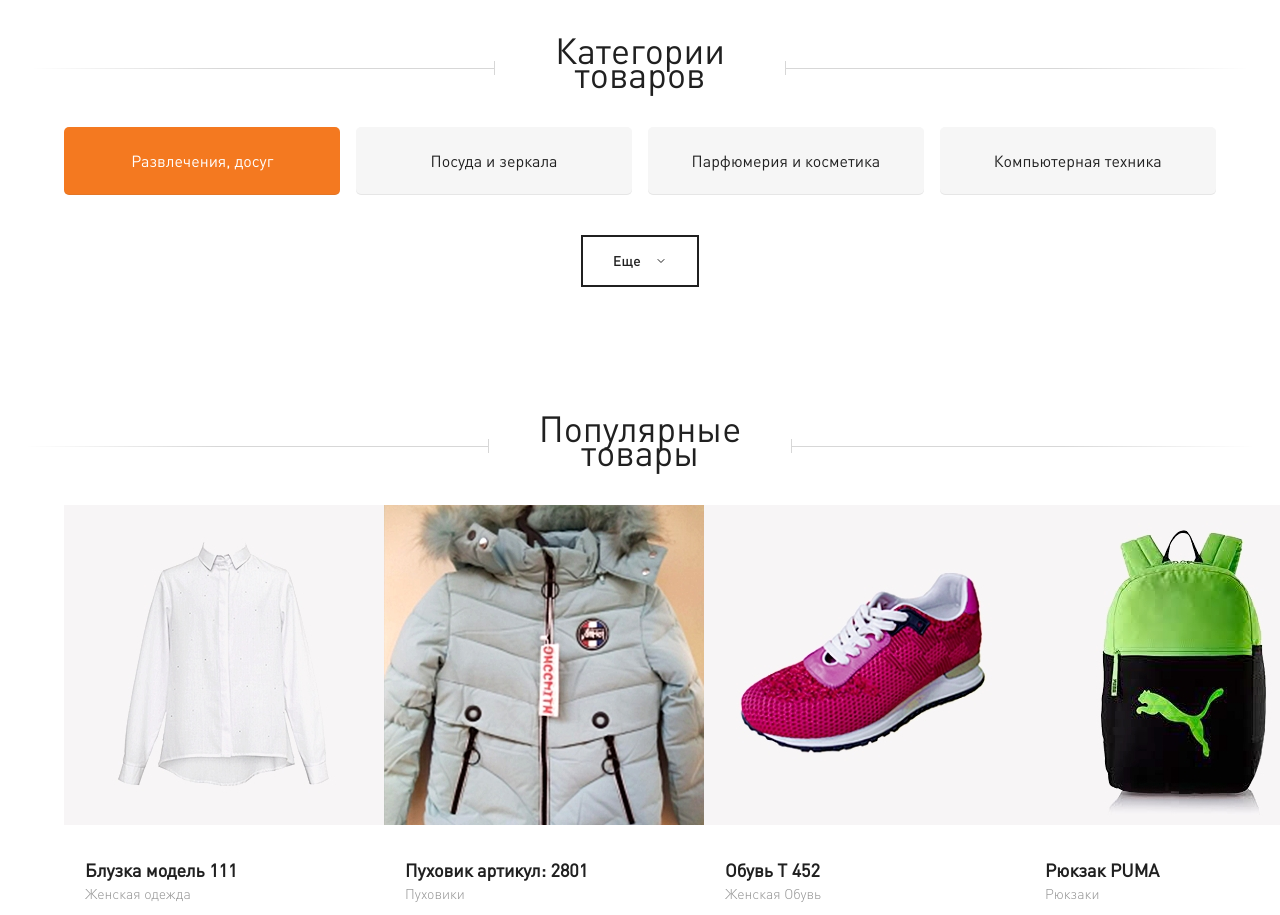
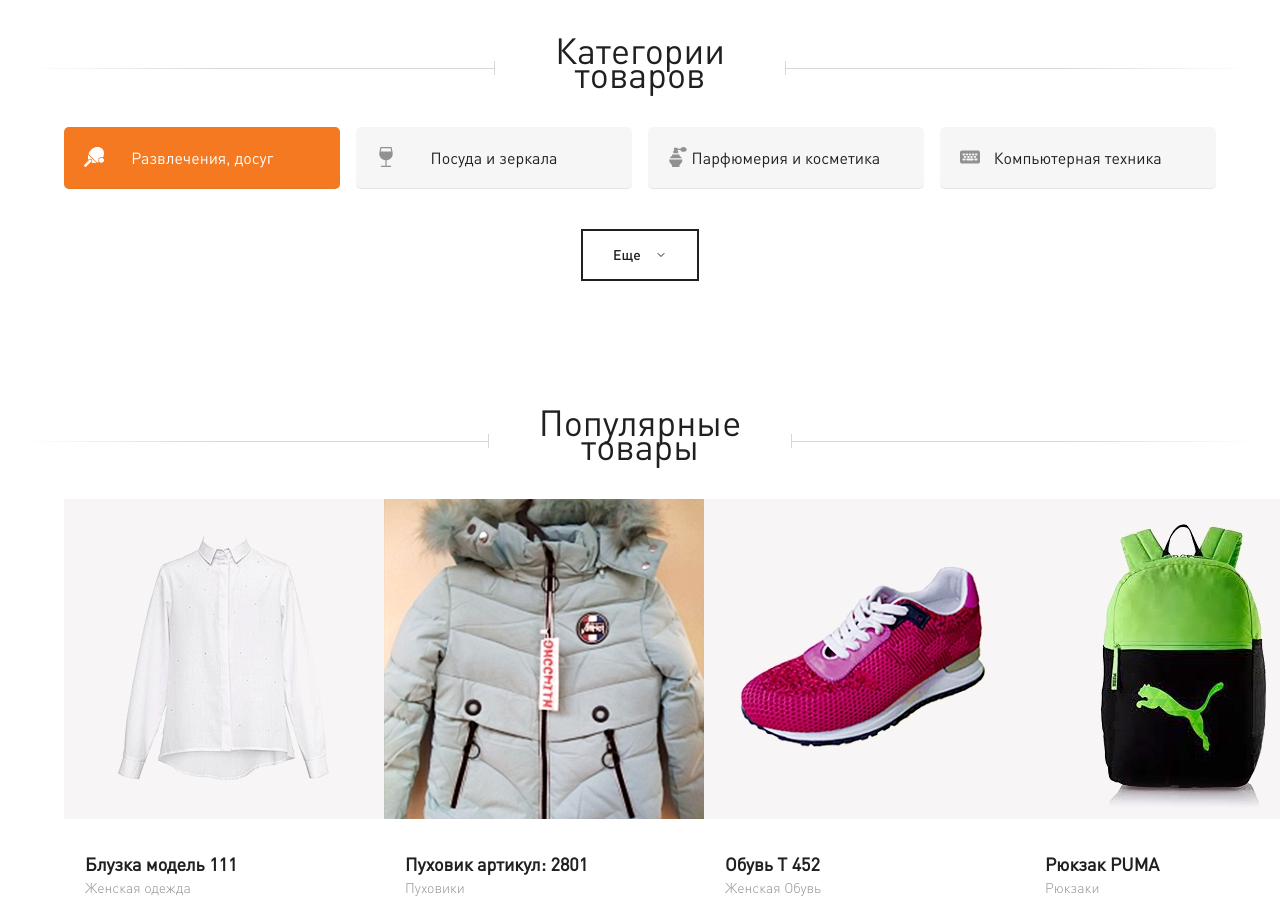
Before and after one commit to Shuvarov-MD/BMC-Sales, a website: page src/index.html in a window 1280 px wide. Shown: the part 1240-2155 px from the top of the page. Drawn offline with Linux system fonts and the light colour scheme; files whose address does not match are found by name.

Commit message:
feat: add svg icon in categories section

```diff
--- a/src/index.html
+++ b/src/index.html
@@ -278,6 +278,10 @@
     <!-- /.container -->
   </header>
   <!-- /.header -->
+
+
+
+<main>
   <section class="section hero">
     <div class="container">
       <div class="swiper-container hero__swiper-container">
@@ -505,6 +509,9 @@
     <!-- /.container -->
   </section>
   <!-- /.section hero -->
+
+
+
   <section class="section approved-form">
     <div class="container">
       <h2 class="title approved-form__title"><span class="approved-form__title--bold">УТВЕРЖДЕННАЯ ФОРМА</span> ДЛЯ ШКОЛ
@@ -600,28 +607,63 @@
       </div>
     </div>
   </section>
+
+
+
   <section class="section categories">
     <div class="container">
       <h2 class="title categories__title">Категории товаров</h2>
       <!-- /.title categories__title -->
       <div class="row categories__row">
         <a href="#" class="col categories__col categories__col--active">
-
+          <svg version="1.1" class="categories__col-img"  xmlns="http://www.w3.org/2000/svg" xmlns:xlink="http://www.w3.org/1999/xlink" x="0px" y="0px"
+          viewBox="0 0 512.024 512.024" style="enable-background:new 0 0 512.024 512.024;" xml:space="preserve">
+       <g>
+         <g>
+           <g>
+             <path d="M106.226,195.625c-0.776,3.083-1.557,6.305-2.137,9.546c-5.79,27.138-5.787,55.193,0.009,82.33
+               c3.562,15.961,3.66,32.499,0.289,48.501l19.667-19.666c12.781-12.811,31.429-17.823,48.91-13.147
+               c17.481,4.676,31.136,18.33,35.814,35.811s-0.334,36.129-13.144,48.911l-19.527,19.526c15.914-3.32,32.353-3.215,48.224,0.309
+               c27.084,5.707,55.059,5.728,82.152,0.063h0c3.325-0.601,6.536-1.447,9.753-2.26L106.226,195.625z"/>
+             <path d="M182.703,329.263c-12.626-12.625-33.096-12.624-45.721,0.002L23.912,442.33l-0.065,0.073l-0.031,0.022L4.749,461.492
+               c-6.131,6.325-6.318,16.316-0.429,22.866l22.875,22.857c6.431,6.411,16.837,6.411,23.268,0l132.241-132.232
+               C195.33,362.357,195.329,341.887,182.703,329.263z"/>
+             <path d="M472.491,279.195c-23.915-9.906-51.443-4.43-69.747,13.873c-18.304,18.304-23.779,45.831-13.873,69.747
+               c9.906,23.915,33.243,39.508,59.128,39.508c35.329-0.041,63.959-28.671,64-64C512,312.437,496.406,289.101,472.491,279.195z"/>
+             <path d="M388.312,281.543c25.606-26.951,66.119-33.351,98.786-15.605C526.496,186.43,518.371,99.24,465.58,46.457
+               C430.982,11.859,381.848-4.316,327.41,0.988c-57.811,6.631-111.546,33.066-152.08,74.817
+               c-22.47,22.254-40.702,48.413-53.804,77.196c-2.018,4.219-3.679,8.161-5.339,12.281c-1.474,3.617-2.634,7.091-3.851,10.591
+               l223.87,223.789l0.649-0.213c3.248-1.084,6.612-2.257,9.868-3.583c4.33-1.665,8.411-3.438,12.482-5.205h0
+               c6.562-3.028,12.653-6.282,18.574-9.665C358.386,349.281,362.705,308.494,388.312,281.543z"/>
+           </g>
+         </g>
+       </g>
+       </svg>
           <span class="categories__text">Развлечения, досуг</span>
         </a>
         <!-- /.col categories__col -->
         <a href="#" class="col categories__col">
-
+          <svg version="1.1" class="categories__col-img" xmlns="http://www.w3.org/2000/svg" xmlns:xlink="http://www.w3.org/1999/xlink" x="0px" y="0px"
+          viewBox="0 0 512 512" style="enable-background:new 0 0 512 512;" xml:space="preserve">
+       <g>
+         <g>
+           <path d="M324.123,327.241c36.262-15.337,66.318-43.178,84.634-78.394c18.196-34.986,23.977-75.598,16.276-114.355L398.313,0
+             H113.687l-26.72,134.493c-7.7,38.757-1.92,79.369,16.276,114.355c18.316,35.215,48.373,63.056,84.634,78.394
+             c16.983,7.184,34.796,11.568,53.123,13.116V482H126v30h260v-30H271V340.357C289.327,338.809,307.139,334.425,324.123,327.241z
+              M122.022,112l16.291-82h235.374l16.291,82H122.022z"/>
+         </g>
+       </g>
+       </svg>
           <span class="categories__text">Посуда и зеркала</span>
         </a>
         <!-- /.col categories__col -->
         <a href="#" class="col categories__col">
-
+          <svg class="categories__col-img"  enable-background="new 0 0 512 512"  viewBox="0 0 512 512"  xmlns="http://www.w3.org/2000/svg"><path d="m105.313 223.709-9.153 5.145c-24.093 13.54-42.622 34.324-53.311 59.099h312.707c-10.689-24.774-29.219-45.559-53.311-59.099l-9.154-5.145v-34.367h-187.778z"/><path d="m453.015 16.462c-15.333-10.616-35.449-16.462-56.641-16.462s-41.308 5.846-56.641 16.462c-11.849 8.203-20.105 18.919-23.943 30.635h-70.19v-25.118h-92.795v78.493h-16.222v58.87h125.239v-58.87h-16.222v-23.375h70.19c3.838 11.715 12.094 22.432 23.943 30.635 15.333 10.615 35.449 16.461 56.641 16.461s41.308-5.846 56.641-16.461c16.769-11.609 26.387-28.243 26.387-45.635 0-17.393-9.618-34.026-26.387-45.635z"/><path d="m34.158 317.952c-5.778 36.365 4.649 73.069 28.778 100.988l42.377 49.032v44.028h187.778v-44.027l42.377-49.032c24.13-27.919 34.556-64.623 28.778-100.988h-330.088z"/></svg>
           <span class="categories__text">Парфюмерия и косметика</span>
         </a>
         <!-- /.col categories__col -->
         <a href="#" class="col categories__col">
-
+          <svg class="categories__col-img" enable-background="new 0 0 512 512" viewBox="0 0 512 512"  xmlns="http://www.w3.org/2000/svg"><path d="m458 88h-404c-29.776 0-54 24.224-54 54v228c0 29.776 24.224 54 54 54h404c29.775 0 54-24.224 54-54v-228c0-29.776-24.225-54-54-54zm-130 80h16c13.255 0 24 10.745 24 24s-10.745 24-24 24h-16c-13.255 0-24-10.745-24-24s10.745-24 24-24zm0 88c0 13.255-10.745 24-24 24h-16c-13.255 0-24-10.745-24-24s10.745-24 24-24h16c13.255 0 24 10.745 24 24zm-80-88h16c13.255 0 24 10.745 24 24s-10.745 24-24 24h-16c-13.255 0-24-10.745-24-24s10.745-24 24-24zm0 88c0 13.255-10.745 24-24 24h-16c-13.255 0-24-10.745-24-24s10.745-24 24-24h16c13.255 0 24 10.745 24 24zm-80-88h16c13.255 0 24 10.745 24 24s-10.745 24-24 24h-16c-13.255 0-24-10.745-24-24s10.745-24 24-24zm-80 0h16c13.255 0 24 10.745 24 24s-10.745 24-24 24h-16c-13.255 0-24-10.745-24-24s10.745-24 24-24zm32 176h-32c-13.255 0-24-10.745-24-24s10.745-24 24-24h32c13.255 0 24 10.745 24 24s-10.745 24-24 24zm16-64h-16c-13.255 0-24-10.745-24-24s10.745-24 24-24h16c13.255 0 24 10.745 24 24s-10.745 24-24 24zm192 64h-144c-13.255 0-24-10.745-24-24s10.745-24 24-24h144c13.255 0 24 10.745 24 24s-10.745 24-24 24zm24-88c0-13.255 10.745-24 24-24h16c13.255 0 24 10.745 24 24s-10.745 24-24 24h-16c-13.255 0-24-10.745-24-24zm72 88h-32c-13.255 0-24-10.745-24-24s10.745-24 24-24h32c13.255 0 24 10.745 24 24s-10.745 24-24 24zm0-128h-16c-13.255 0-24-10.745-24-24s10.745-24 24-24h16c13.255 0 24 10.745 24 24s-10.745 24-24 24z"/></svg>
           <span class="categories__text">Компьютерная техника</span>
         </a>
         <!-- /.col categories__col -->
@@ -638,6 +680,9 @@
     <!-- /.row categories__row -->
   </section>
   <!-- /.section categories container -->
+
+
+
   <section class="section popular">
     <div class="container">
       <h2 class="title popular__title">Популярные товары</h2>
@@ -880,6 +925,9 @@
     <!-- /.container -->
   </section>
   <!-- /.section popular -->
+
+
+
   <section class="section timer">
     <div class="container">
       <h2 class="title timer__title">До конца скидок осталось</h2>
@@ -915,13 +963,6 @@
     </div>
   </section>
   <!-- /.timer -->
-
-
-
-
-
-
-
 
 
 
@@ -1185,6 +1226,9 @@
     <!-- /.container -->
   </section>
   <!-- /.section sales -->
+
+
+
   <section class="section mobile-app">
     <div class="container">
       <h2 class="title mobile-app__title">С НАШИМ МОБИЛЬНЫМ ПРИЛОЖЕНИЕМ ПРОЩЕ!</h2>
@@ -1212,6 +1256,14 @@
     <!-- /.container -->
   </section>
   <!-- /.section modile-app -->
+</main>
+
+
+
+
+
+
+
   <section class="section services">
     <div class="container">
       <h2 class="title services__title">Сервисы платформы</h2>
@@ -1321,6 +1373,9 @@
     <!-- /.container -->
   </section>
   <!-- /.section services -->
+
+
+
 <footer class="footer">
   <div class="footer-main">
     <div class="container">
--- a/src/sass/templates/_categories.scss
+++ b/src/sass/templates/_categories.scss
@@ -26,6 +26,7 @@
     justify-content: space-between;
   }
   &__col {
+    position: relative;
     padding: 22px 0;
     max-width: 318px;
     text-align: center;
@@ -36,11 +37,23 @@
     background-color: #f6f6f6;
     color: $dark;
     font-size: 16px;
-    font-weight: 300;
-    line-height: 24px;
     &--active {
       background-color: $primary;
       color: $light;
+      .categories__col-img {
+        path {
+          fill: $light;
+        }
+      }
+    }
+    &-img {
+      width: 20px;
+      position: absolute;
+      top: 20px;
+      left: 20px;
+      path {
+        fill: #919191;
+      }
     }
   }
   &__button {
```
Also changed, not shown: src/catalog.html (added), src/css/main.css, src/img/index/hardware.svg (added), src/img/index/parfume.svg (added), src/img/index/table-tennis.svg (added), src/img/index/wine.svg (added), 1 other file.
